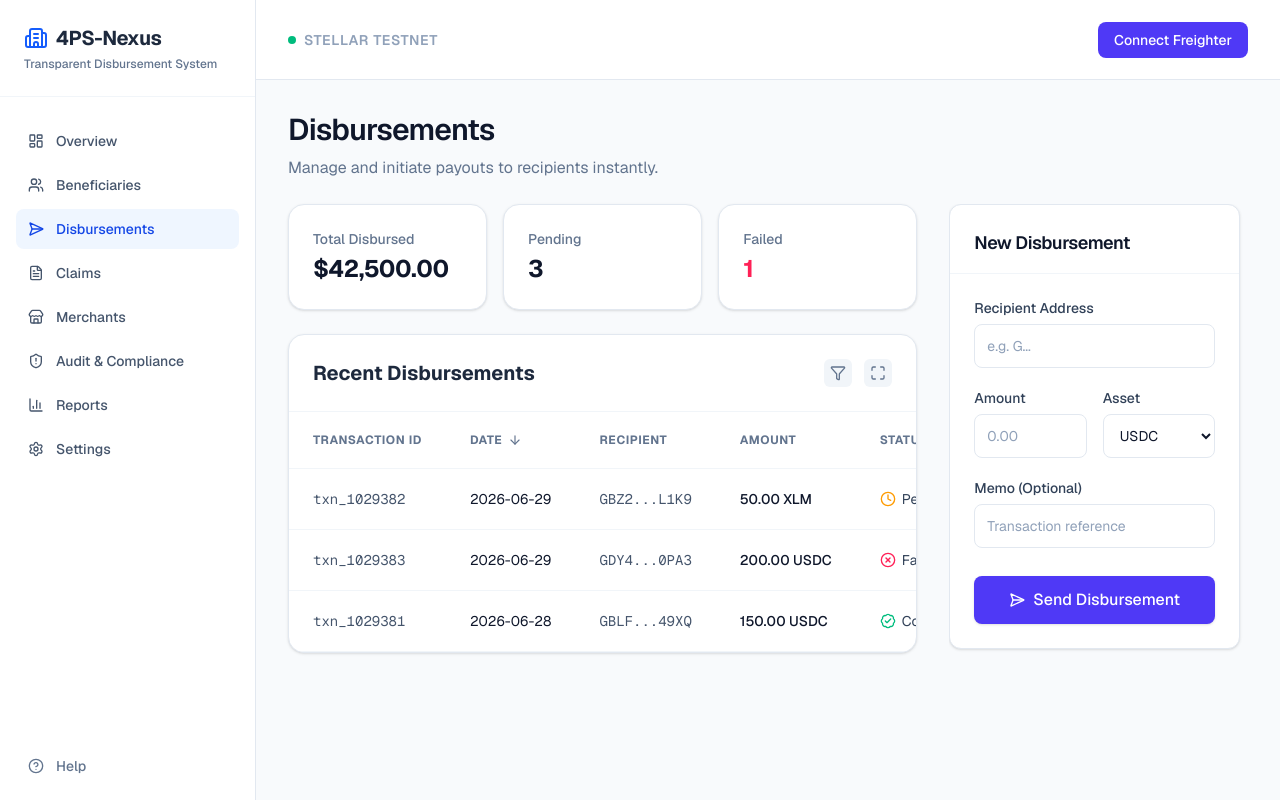
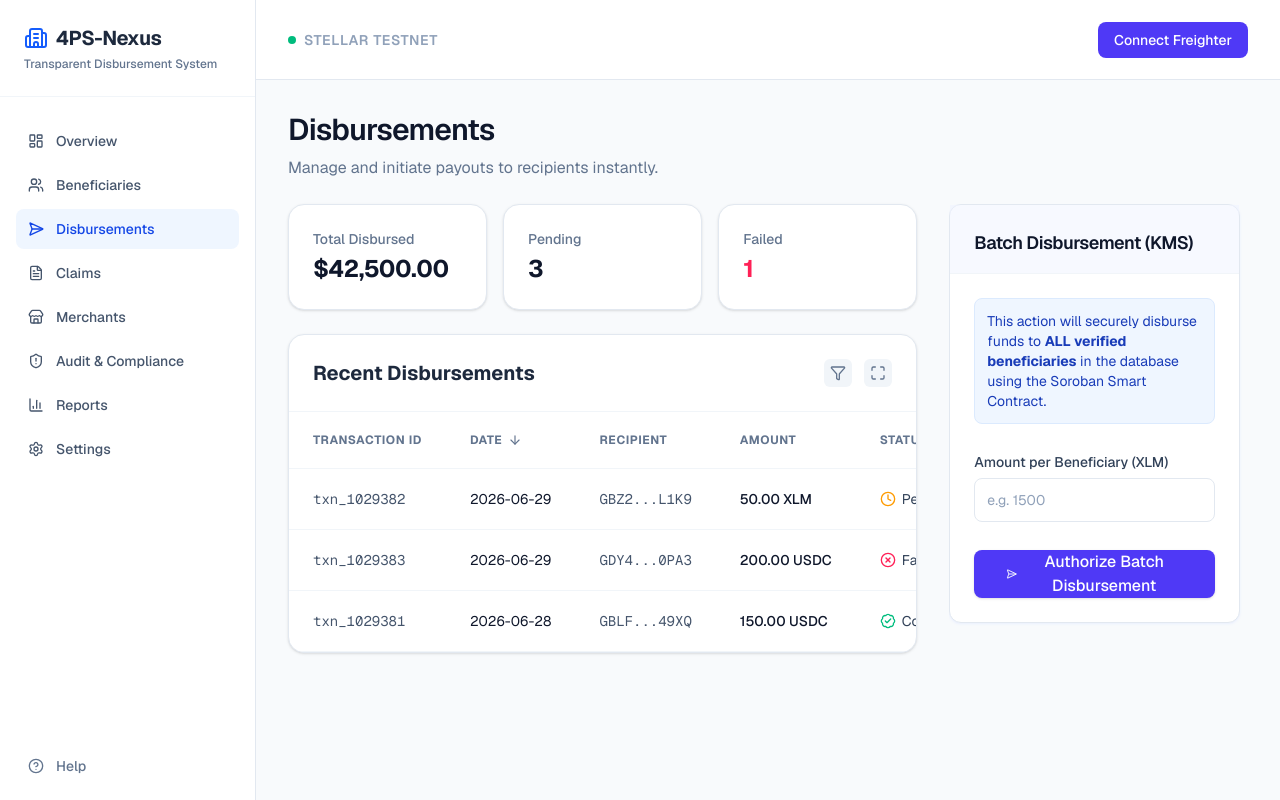
Before and after one commit to Dranyl-23/4PS-Nexus, a Next.js app in the folder web/: page /disbursements in a window 1280 px wide. Built offline with nearby package versions, Linux system fonts and the light colour scheme.

Commit message:
feat: connect frontend pages to backend apis and mongodb

```diff
--- /dev/null
+++ b/web/src/app/api/beneficiaries/route.ts
@@ -0,0 +1,15 @@
+import { NextResponse } from 'next/server';
+import prisma from '@/lib/prisma';
+
+export async function GET() {
+  try {
+    const beneficiaries = await prisma.userProfile.findMany({
+      orderBy: { createdAt: 'desc' }
+    });
+
+    return NextResponse.json({ success: true, beneficiaries });
+  } catch (error) {
+    console.error('Error fetching beneficiaries:', error);
+    return NextResponse.json({ error: 'Internal server error' }, { status: 500 });
+  }
+}
--- a/web/src/app/beneficiaries/page.tsx
+++ b/web/src/app/beneficiaries/page.tsx
@@ -1,14 +1,49 @@
+'use client';
+import { useState } from 'react';
 import { BeneficiaryTable } from '@/components/beneficiaries/BeneficiaryTable';
-import { Users, Link as LinkIcon, BadgeCheck } from 'lucide-react';
+import { Users, Link as LinkIcon, BadgeCheck, Loader2 } from 'lucide-react';
 
 export default function BeneficiariesPage() {
+  const [isRegistering, setIsRegistering] = useState(false);
+
+  const handleRegisterDemo = async () => {
+    setIsRegistering(true);
+    try {
+      const res = await fetch('/api/kyc/verify', {
+        method: 'POST',
+        headers: { 'Content-Type': 'application/json' },
+        body: JSON.stringify({
+          wallet: "GBX" + Math.floor(Math.random() * 100000) + "...DEMO",
+          fullName: "Demo Beneficiary " + Math.floor(Math.random() * 100),
+          address: "Brgy. Demo, Sample City"
+        })
+      });
+      if (res.ok) {
+        window.location.reload(); // Reload to fetch new data
+      }
+    } catch (error) {
+      console.error(error);
+      alert("Failed to register");
+    } finally {
+      setIsRegistering(false);
+    }
+  };
+
   return (
     <div className="p-4 md:p-8 max-w-7xl mx-auto w-full">
-      <div className="mb-8 flex justify-between items-end">
+      <div className="mb-8 flex flex-col md:flex-row md:justify-between md:items-end gap-4">
         <div>
           <h1 className="text-3xl font-bold text-slate-900 tracking-tight">Beneficiary Registry</h1>
           <p className="text-slate-500 mt-1">Manage enrolled families and track 4Ps compliance.</p>
         </div>
+        <button
+          onClick={handleRegisterDemo}
+          disabled={isRegistering}
+          className="px-4 py-2 bg-blue-600 text-white rounded-lg text-sm font-medium hover:bg-blue-700 transition-colors shadow-sm flex items-center justify-center gap-2 shrink-0 disabled:opacity-50"
+        >
+          {isRegistering ? <Loader2 className="w-4 h-4 animate-spin" /> : <Users className="w-4 h-4" />}
+          {isRegistering ? 'Registering...' : 'Register Demo Beneficiary (KYC)'}
+        </button>
       </div>
 
       <div className="grid grid-cols-1 md:grid-cols-3 gap-3 md:gap-6 mb-6 md:mb-8">
--- a/web/src/components/beneficiaries/BeneficiaryTable.tsx
+++ b/web/src/components/beneficiaries/BeneficiaryTable.tsx
@@ -1,5 +1,5 @@
 'use client';
-import React, { useState } from 'react';
+import React, { useState, useEffect } from 'react';
 import { BadgeCheck, Clock, XCircle, Users, Maximize, Minimize, Filter, ChevronDown, ArrowDown, ArrowUp, Eye, X, Link as LinkIcon } from 'lucide-react';
 
 const INITIAL_BENEFICIARIES = [
@@ -35,10 +35,38 @@ const INITIAL_BENEFICIARIES = [
 export function BeneficiaryTable() {
   const [isFullscreen, setIsFullscreen] = useState(false);
   const [selectedBeneficiary, setSelectedBeneficiary] = useState<any>(null);
-  const [beneficiaries, setBeneficiaries] = useState(INITIAL_BENEFICIARIES);
+  const [beneficiaries, setBeneficiaries] = useState<any[]>(INITIAL_BENEFICIARIES);
   const [sortOrder, setSortOrder] = useState<'desc' | 'asc'>('desc');
   const [statusFilter, setStatusFilter] = useState<string>('all');
   const [isFilterOpen, setIsFilterOpen] = useState(false);
+  const [isLoading, setIsLoading] = useState(true);
+
+  useEffect(() => {
+    const fetchBeneficiaries = async () => {
+      try {
+        const res = await fetch('/api/beneficiaries');
+        const data = await res.json();
+        if (data.success && data.beneficiaries.length > 0) {
+          // Map DB model to Table format
+          const dbBeneficiaries = data.beneficiaries.map((b: any) => ({
+            id: b.id.substring(b.id.length - 8).toUpperCase(), // Short ID
+            name: b.fullName,
+            address: b.wallet,
+            status: b.kycStatus === 'verified' ? 'active' : 'suspended',
+            schoolAttendance: '90%', // Simulated compliance data
+            healthCheckup: 'Up to Date', // Simulated compliance data
+            date: new Date(b.createdAt).toISOString().split('T')[0],
+          }));
+          setBeneficiaries([...dbBeneficiaries, ...INITIAL_BENEFICIARIES]); // Merge DB data with mock data for visual filler
+        }
+      } catch (error) {
+        console.error("Failed to fetch from DB", error);
+      } finally {
+        setIsLoading(false);
+      }
+    };
+    fetchBeneficiaries();
+  }, []);
 
   const filteredBeneficiaries = beneficiaries.filter(b => statusFilter === 'all' || b.status === statusFilter);
 
@@ -118,7 +146,11 @@ export function BeneficiaryTable() {
               </tr>
             </thead>
             <tbody className="text-sm text-slate-700">
-              {sortedBeneficiaries.map((beneficiary) => (
+              {isLoading ? (
+                <tr>
+                  <td colSpan={6} className="px-6 py-8 text-center text-slate-500">Loading beneficiaries from database...</td>
+                </tr>
+              ) : sortedBeneficiaries.map((beneficiary) => (
                 <tr key={beneficiary.id} className="border-b border-slate-100 hover:bg-slate-50/50 transition-colors">
                   <td className="px-6 py-5">
                     <div className="flex items-center gap-3">
--- a/web/src/components/disbursements/DisbursementForm.tsx
+++ b/web/src/components/disbursements/DisbursementForm.tsx
@@ -8,59 +8,66 @@ import { SendHorizontal } from 'lucide-react';
 
 export function DisbursementForm() {
   const [loading, setLoading] = useState(false);
+  const [amount, setAmount] = useState('');
 
-  const handleSubmit = (e: React.FormEvent) => {
+  const handleSubmit = async (e: React.FormEvent) => {
     e.preventDefault();
     setLoading(true);
-    // Simulate API call
-    setTimeout(() => {
+
+    try {
+      const res = await fetch('/api/disbursements/batch', {
+        method: 'POST',
+        headers: { 'Content-Type': 'application/json' },
+        body: JSON.stringify({
+          amountPerUser: amount,
+          adminSignature: "kms-signed-demo-key" // Simulating KMS Signature
+        })
+      });
+
+      const data = await res.json();
+
+      if (res.ok) {
+        alert(data.message);
+      } else {
+        alert("Error: " + data.error);
+      }
+    } catch (error) {
+      alert("Failed to connect to backend");
+    } finally {
       setLoading(false);
-      alert('Disbursement initiated successfully!');
-    }, 1500);
+      setAmount('');
+    }
   };
 
   return (
-    <Card>
-      <CardHeader>
-        <CardTitle>New Disbursement</CardTitle>
+    <Card className="border-indigo-100 shadow-indigo-100/50">
+      <CardHeader className="bg-indigo-50/50 border-b border-indigo-50 pb-4">
+        <CardTitle className="text-indigo-900">Batch Disbursement (KMS)</CardTitle>
       </CardHeader>
-      <CardContent>
+      <CardContent className="pt-6">
         <form onSubmit={handleSubmit} className="flex flex-col gap-5">
-          <Input
-            label="Recipient Address"
-            placeholder="e.g. G..."
-            required
-          />
-          <div className="grid grid-cols-2 gap-4">
+          <div className="bg-blue-50 p-3 rounded-lg border border-blue-100 text-sm text-blue-800 mb-2">
+            This action will securely disburse funds to <strong>ALL verified beneficiaries</strong> in the database using the Soroban Smart Contract.
+          </div>
+          <div className="grid grid-cols-1 gap-4">
             <Input
-              label="Amount"
+              label="Amount per Beneficiary (XLM)"
               type="number"
-              placeholder="0.00"
+              placeholder="e.g. 1500"
+              value={amount}
+              onChange={(e) => setAmount(e.target.value)}
               required
             />
-            <div className="flex flex-col gap-1.5 w-full">
-              <label className="text-sm font-medium text-slate-700">
-                Asset
-              </label>
-              <select className="flex h-11 w-full rounded-lg border border-slate-200 bg-white px-3 py-2 text-sm text-slate-900 focus:outline-none focus:ring-2 focus:ring-indigo-500">
-                <option value="USDC">USDC</option>
-                <option value="XLM">XLM</option>
-              </select>
-            </div>
           </div>
-          <Input
-            label="Memo (Optional)"
-            placeholder="Transaction reference"
-          />
-          <Button type="submit" disabled={loading} className="mt-2 w-full" size="lg">
+          <Button type="submit" disabled={loading} className="mt-2 w-full bg-indigo-600 hover:bg-indigo-700" size="lg">
             {loading ? (
               <span className="flex items-center gap-2">
-                Processing...
+                Processing Batch via KMS...
               </span>
             ) : (
               <span className="flex items-center gap-2">
                 <SendHorizontal className="w-4 h-4" />
-                Send Disbursement
+                Authorize Batch Disbursement
               </span>
             )}
           </Button>
```
